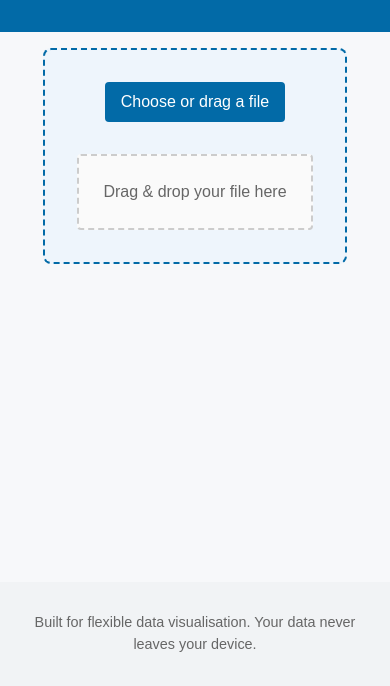
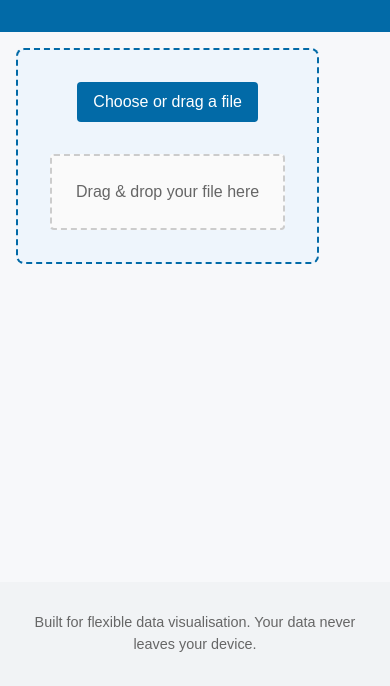
Before and after one commit to nosejam/universal-plotter, a plain HTML site: page index.html in a window 390 px wide. Shown: the part 158-844 px from the top of the page. Drawn offline with nearby package versions, Linux system fonts and the light colour scheme; some packages are replaced by stand-ins of ours; a script that the page names is missing.

Commit message:
Redesign layout: move upload & controls into sidebar; add responsive flex container for side-by-side chart and controls

```diff
--- a/index.html
+++ b/index.html
@@ -22,7 +22,9 @@
         stays on your device.
       </p>
     </header>
-    <main>
+    <main class="flex-container">
+      <!-- sidebar container for controls -->
+      <div class="sidebar">
       <section id="upload-section">
         <label for="fileInput" class="file-label">Choose or drag a file</label>
         <input type="file" id="fileInput" accept=".csv,.tsv,.json,.xml,.txt" />
@@ -58,9 +60,13 @@
         </div>
         <button id="plotBtn">Generate Plot</button>
       </section>
-      <section id="chart-section" class="hidden">
-        <canvas id="chartCanvas"></canvas>
-      </section>
+      </div>
+      <!-- chart container for the plot -->
+      <div class="chart-container">
+        <section id="chart-section" class="hidden">
+          <canvas id="chartCanvas"></canvas>
+        </section>
+      </div>
     </main>
     <footer>
       <p>Built for flexible data visualisation. Your data never leaves your device.</p>
--- a/style.css
+++ b/style.css
@@ -167,6 +167,39 @@ footer {
   cursor: grabbing;
 }
 
+/* Layout containers for sidebar and chart */
+main.flex-container {
+  display: flex;
+  gap: 1.5rem;
+  align-items: flex-start;
+  /* Allow the flex container to span full width */
+  width: 100%;
+  max-width: none;
+}
+
+/* Sidebar holds the upload, fields and drop sections */
+.sidebar {
+  flex: 0 0 300px;
+  max-width: 320px;
+}
+
+/* Chart container grows to fill remaining space */
+.chart-container {
+  flex: 1 1 auto;
+}
+
+/* Responsive behaviour: stack on narrow screens */
+@media (max-width: 768px) {
+  main.flex-container {
+    flex-direction: column;
+  }
+  .sidebar,
+  .chart-container {
+    max-width: 100%;
+    flex: 1 0 auto;
+  }
+}
+
 .drop-container {
   margin-bottom: 1rem;
 }
```
